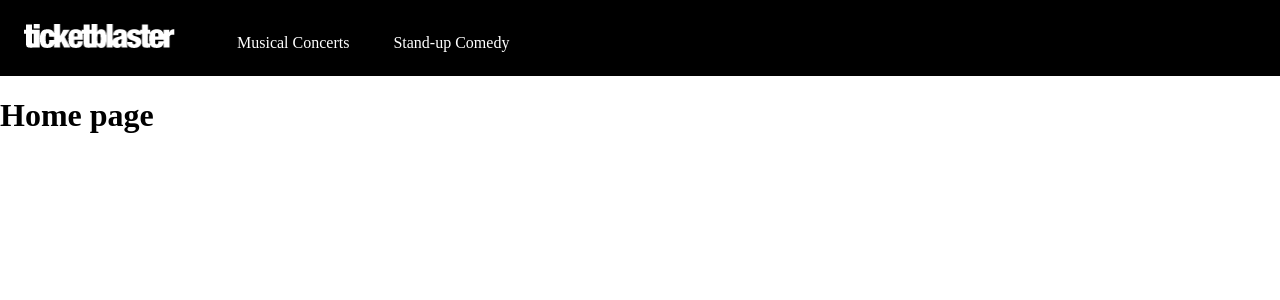
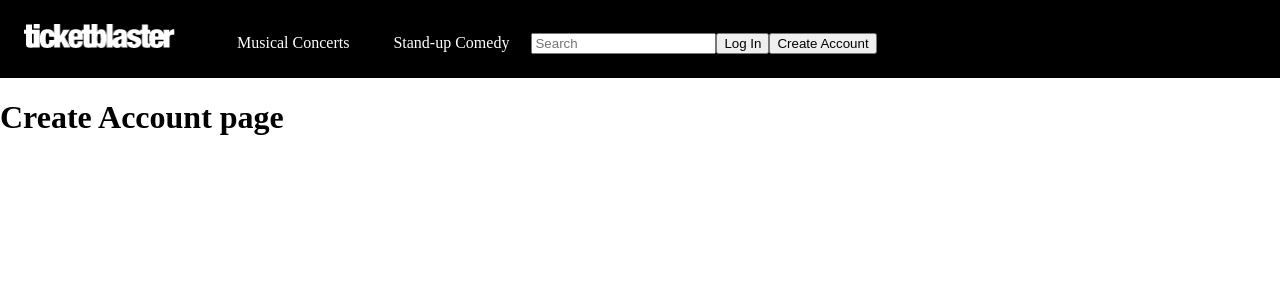
Before and after one commit to AndrianaIvanovska/TicketBlaster, a React (Create React App) app in the folder client/: page /createaccount in a window 1280 px wide. Before the commit this address led to /. Shown: the top 300 px of the page. Built offline with nearby package versions, Linux system fonts and the light colour scheme; no server answers.

Commit message:
set up header

```diff
--- a/client/src/App.js
+++ b/client/src/App.js
@@ -5,6 +5,7 @@ import Concerts from "./pages/Concerts";
 import LogIn from "./pages/LogIn";
 import ResetPassword from "./pages/ResetPassword";
 import Header from "./components/Header";
+import CreateAccount from "./pages/CreateAccount";
 
 function App() {
   return (
@@ -15,6 +16,7 @@ function App() {
         <Route exact path="/comedy" element={<Comedy />} />
         <Route exact path="/concerts" element={<Concerts />} />
         <Route exact path="/login" element={<LogIn />} />
+        <Route exact path="/createaccount" element={<CreateAccount />} />
         <Route exact path="/resetpassword" element={<ResetPassword />} />
         <Route path='*' element={<Navigate to="/" />} />  {/* or error page */}
       </Routes>
--- a/client/src/components/Header.js
+++ b/client/src/components/Header.js
@@ -1,13 +1,34 @@
-import { Link } from "react-router-dom";
+import { Link, useNavigate } from "react-router-dom";
+// import { useEffect } from "react";
+
 
 const Header = () => {
+
+    const navigate = useNavigate();
+
+
+    const navigateToLogIn = () => {
+        navigate("/login");
+    };
+
+    const navigateToCreateAccount = () => {
+        navigate("/createaccount");
+    };
+
+
+
     return < div id="header" >
         <img src="./images/logo.png"></img>
         <ul>
             <li><Link to={'/concerts'}>Musical Concerts</Link></li>
             <li><Link to={'/comedy'}>Stand-up Comedy</Link></li>
         </ul>
+        <input type="text" placeholder="Search"></input>
+        <button onClick={navigateToLogIn()}>Log In</button>
+        <button onClick={navigateToCreateAccount()}>Create Account</button>
     </div >
+
+
 }
 
 export default Header;
--- /dev/null
+++ b/client/src/pages/CreateAccount.js
@@ -0,0 +1,5 @@
+const CreateAccount = () => {
+    return <h1>Create Account page</h1>
+}
+
+export default CreateAccount;
```
